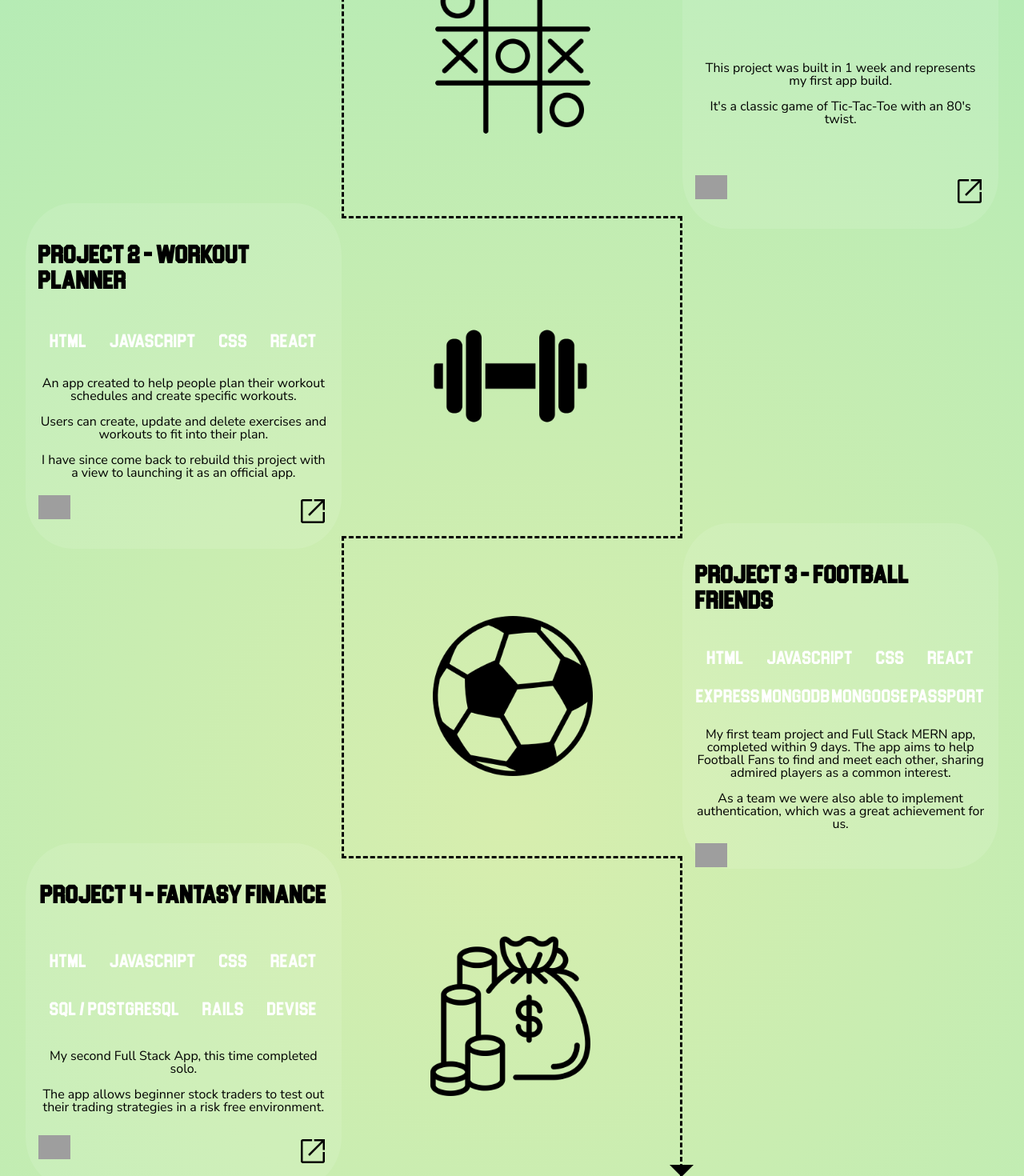
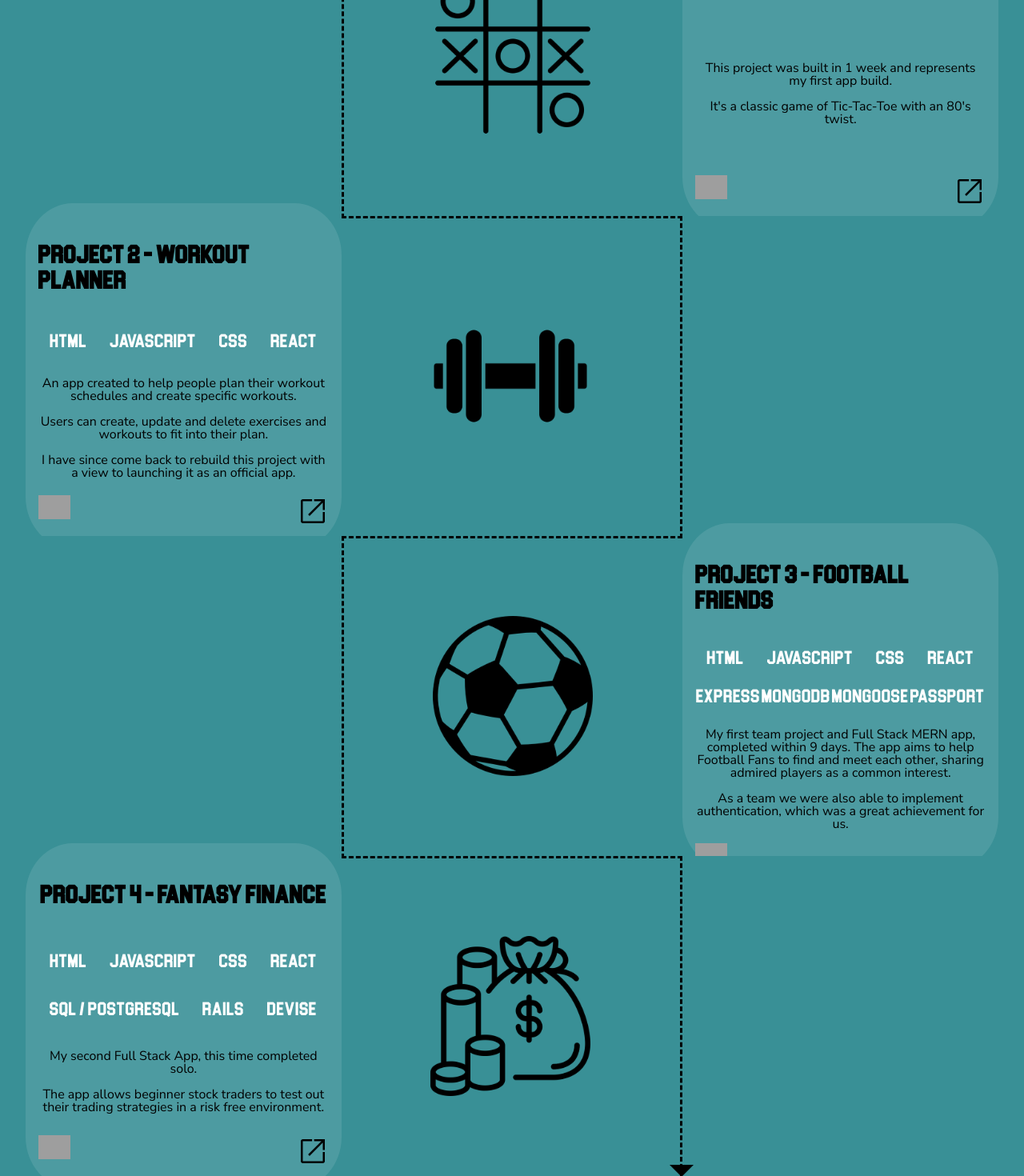
Before and after one commit to jayteebee/Portfolio-V1, a React (Create React App) app: page / in a window 1280 px wide. Shown: the part 1330-2800 px from the top of the page at 80% size. Built offline with nearby package versions, Linux system fonts and the light colour scheme; grey boxes are pictures that could not be loaded.

Commit message:
Change color of projects section

```diff
--- a/src/App.css
+++ b/src/App.css
@@ -22,7 +22,14 @@ font-family: 'Nunito';
     display: grid;
     grid-template-columns: repeat(3, 1fr);
     grid-template-rows: 30vh 50vh 50vh 20vh repeat(4, 50vh) 20vh 100vh 20vh 100vh;
+    position: relative;
 }
+
+.Container > :nth-child(n+7):nth-child(-n+18) {
+    background-color: #399096;
+
+  }
+
 
 .navbar {
     display: flex;
@@ -33,7 +40,7 @@ font-family: 'Nunito';
     height: 40px;
     width: 100%;
     color: azure;
-
+    z-index: 20;
   }
 
 .navbar a {
@@ -140,7 +147,6 @@ width: 100%;
 }
 
 
-
 .PH {
     font-family: 'Blockletter', Courier, monospace;
     font-size: 2rem;
@@ -231,18 +237,25 @@ width: 100%;
     padding-right: 2rem;
 }
 
-/* .ttt {
+.emptyDiv1 {
     grid-row: 5;
-    grid-column: 2;
-    height: 100%;
-    display: flex;
-    align-items: center;
-    justify-content: center;
-    border-left: 3px dashed black;
-    border-bottom: 3px dashed black;
+    grid-column: 1;
+}
 
-} */
+.emptyDiv2 {
+    grid-row: 6;
+    grid-column: 3;
+}
 
+.emptyDiv3 {
+    grid-row: 7;
+    grid-column: 1;
+}
+
+.emptyDiv4 {
+    grid-row: 8;
+    grid-column: 3;
+}
 .ttt {
     position: relative;
     grid-row: 5;
@@ -253,6 +266,7 @@ width: 100%;
     justify-content: center;
     border-left: 3px dashed black;
     border-bottom: 3px dashed black;
+    z-index: 4;
 }
 
 .ttt::before {
@@ -288,6 +302,7 @@ width: 200px;
     justify-content: center;
     border-right: 3px dashed black;
     border-bottom: 3px dashed black;
+    z-index: 3;
 
 }
 
@@ -311,6 +326,8 @@ width: 200px;
     justify-content: center;
     border-left: 3px dashed black;
     border-bottom: 3px dashed black;
+    z-index: 2;
+
 }
 
 .football img {
@@ -324,16 +341,6 @@ width: 200px;
     padding-left: 2rem;
 }
 
-/* .money {
-    grid-row: 8;
-    grid-column: 2;
-    height: 100%;
-    display: flex;
-    align-items: center;
-    justify-content: center;
-    border-right: 3px dashed black;
-
-} */
 
 .money {
     position: relative;
@@ -374,6 +381,55 @@ width: 200px;
   justify-content: space-around;
   align-items: center;
   flex-wrap: wrap;
+  font-family: Blockletter;
+  font-size: larger;
+  transition: all 0.5s ease-in-out;
+}
+
+.skillOrientation p {
+    position: relative;
+}
+
+.skillOrientation p:hover::after {
+    content: "";
+    position: absolute;
+    left: 0;
+    right: 0;
+    bottom: 0;
+    height: 2px;
+    background: #ff0000;
+    box-shadow: 0 0 10px #ff0000, /* Inner glow */
+                 0 0 20px #ff0000, /* Mid glow */
+                 0 0 30px #ff0000, /* Outer glow */
+                 0 0 40px #ff0000; /* Farther glow */
+    animation: glow 2s infinite;
+    opacity: 0;
+    transition: opacity .5s ease-in-out;
+}
+
+.skillOrientation p:hover::after {
+    opacity: 1;
+}
+
+@keyframes glow {
+    0% {
+        box-shadow: 0 0 5px #00d0ff,
+                    0 0 10px #ff0000,
+                    0 0 15px #ff0000,
+                    0 0 20px #ff0000;
+    }
+    50% {
+        box-shadow: 0 0 10px #ff0000,
+                    0 0 20px #ff0000,
+                    0 0 30px #ff0000,
+                    0 0 40px #ff0000;
+    }
+    100% {
+        box-shadow: 0 0 5px #ff0000,
+                    0 0 10px #ff0000,
+                    0 0 15px #ff0000,
+                    0 0 20px #ff0000;
+    }
 }
 
 .frontEnd {
@@ -403,14 +459,26 @@ width: 200px;
 }
 
 .Logo {
-    width: 100px;
-    height: auto;
+    width: 5em;
+    height: 5em;
+    transition: all 0.2s ease-in-out;
+}
+
+.Logo:hover {
+    box-shadow: 0 0 10px #ff0000, /* Inner glow */
+                 0 0 20px #ff0000, /* Mid glow */
+                 0 0 30px #ff0000, /* Outer glow */
+                 0 0 40px #ff0000; /* Farther glow */
+    border-radius: 50%;
+    z-index: 0;
 }
 
 .logoWrapper {
     display: flex;
     flex-direction: column;
     align-items: center;
+    font-family: Blockletter;
+    font-size: larger;
 }
 
 
--- a/src/App.js
+++ b/src/App.js
@@ -17,6 +17,7 @@ function App() {
     <div className="App">
       <div className="Container">
         <NavBar />
+
 
 
         <div className="intro">
@@ -39,6 +40,7 @@ function App() {
         <div id="ProjectScroll" className="fc P1">
           <P1 />
         </div>
+        <div className="emptyDiv1"></div>
 
         <div className="ttt">
           <img className="Logo" src={tictactoe} alt="tictactoe logo"></img>
@@ -47,7 +49,7 @@ function App() {
         <div className="fc P2">
           <P2 />
         </div>
-
+        <div className="emptyDiv2"></div>
         <div className="db">
           <img className="Logo" src={dumbbell} alt="dumbbell logo"></img>
         </div>
@@ -55,7 +57,7 @@ function App() {
         <div className="fc P3">
           <P3 />
         </div>
-
+        <div className="emptyDiv3"></div>
         <div className="football">
           <img className="Logo" src={football} alt="football logo"></img>
         </div>
@@ -63,6 +65,7 @@ function App() {
         <div className="fc P4">
           <P4 />
         </div>
+        <div className="emptyDiv4"></div>
 
         <div className="money">
           <img className="Logo" src={money} alt="money logo"></img>
--- a/src/Components/Frontend.jsx
+++ b/src/Components/Frontend.jsx
@@ -7,7 +7,7 @@ import cssLOGO from "../Logos/cssLOGO.svg";
 
 const Frontend = () => {
   return (
-    <div><h3>Skills</h3>
+    <div><h3>Technologies</h3>
     <div className="skillOrientation">
       <div className="logoWrapper">
         <img className="Logo" src={htmlLOGO} alt="html logo"></img>
--- a/src/Components/NavBar.jsx
+++ b/src/Components/NavBar.jsx
@@ -7,7 +7,7 @@ const NavBar = () => {
     <div className='navbar'>
     <Link activeClass="active" to="ProjectScroll" spy={true} smooth={true} offset={-70} duration={500}>Projects</Link>
     <Link activeClass="active" to="AboutScroll" spy={true} smooth={true} offset={-70} duration={500}>About Me</Link>
-    <Link activeClass="active" to="SkillsScroll" spy={true} smooth={true} offset={-70} duration={500}>Skills</Link>
+    <Link activeClass="active" to="SkillsScroll" spy={true} smooth={true} offset={-70} duration={500}>Technologies</Link>
     <Link activeClass="active" to="ContactScroll" spy={true} smooth={true} offset={-70} duration={500}>Contact Me</Link>
     </div>
     </div>
```
Also changed, not shown: src/Components/SoftSkills.jsx (+9 -9 lines).
